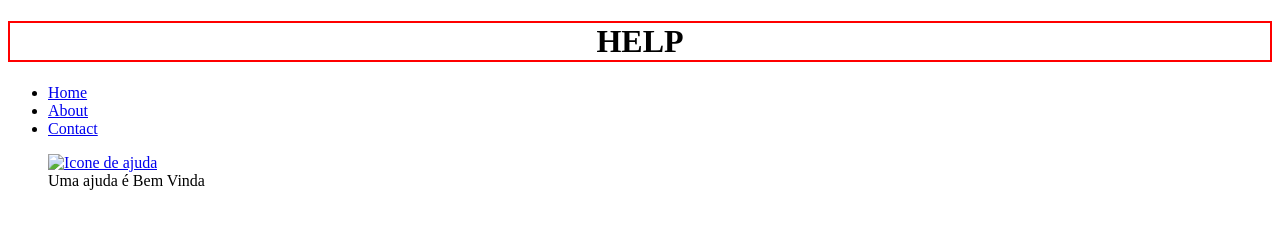
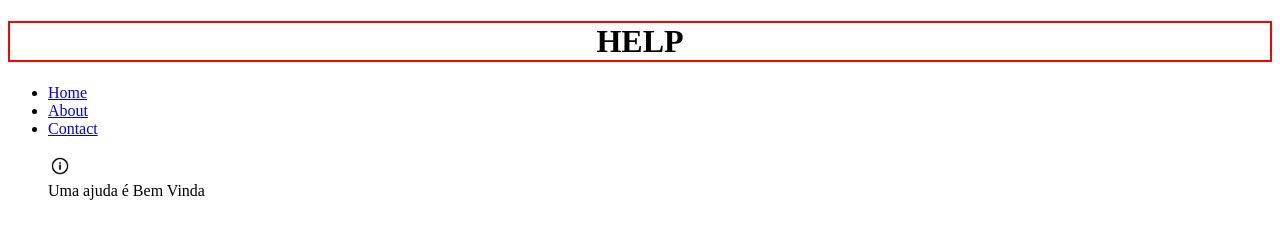
Before and after one commit to LuizHNR/primeiro-projeto, a plain HTML site: page paginas/help.html in a window 1280 px wide. Drawn offline with Linux system fonts and the light colour scheme.

Commit message:
correção

```diff
--- a/paginas/help.html
+++ b/paginas/help.html
@@ -27,7 +27,7 @@
         <div>
             <figure>
                 <a href="./about.html">
-                    <img src="../img/information.png" alt="Icone de ajuda" width="2%" />
+                    <img src="../img/informacoes.png" alt="Icone de ajuda" width="2%" />
                 </a>
                 <figcaption>Uma ajuda é Bem Vinda</figcaption>
             </figure>
```
